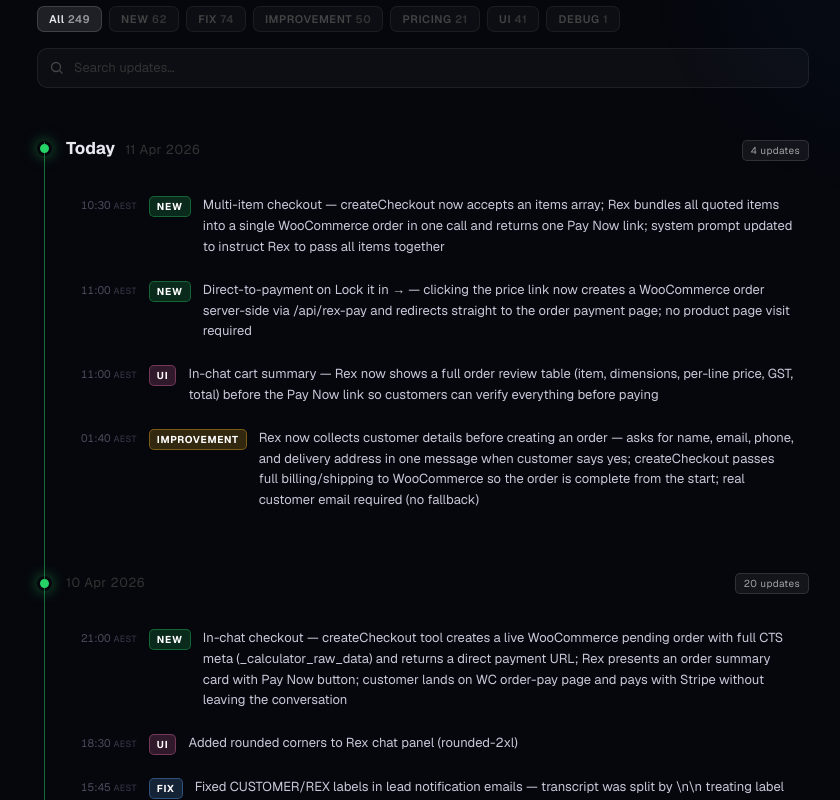
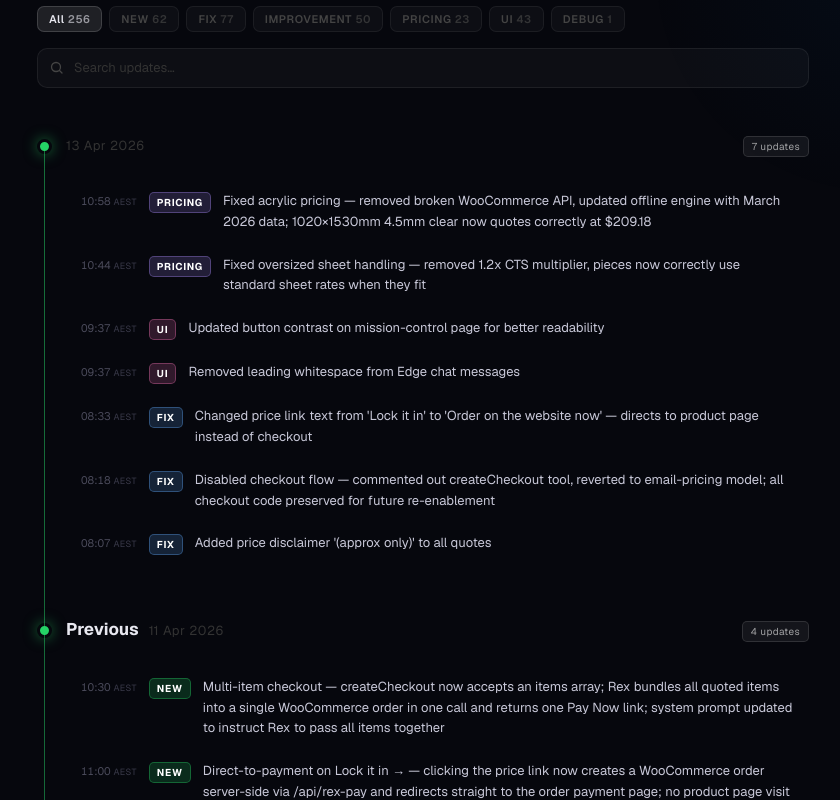
Before and after one commit to sg-satoshi/saabai-site, a Next.js app: page /rex-changelog in a window 1280 px wide. Shown: the part 540-1340 px from the top of the page, without its empty margins (217-1057 px from the left). Built offline with nearby package versions, Linux system fonts and the light colour scheme.

Commit message:
Update changelog with today's fixes (Apr 13)

```diff
--- a/app/rex-changelog/ChangelogClient.tsx
+++ b/app/rex-changelog/ChangelogClient.tsx
@@ -29,8 +29,20 @@ const TAG_STYLES: Record<Tag, { bg: string; text: string; border: string }> = {
 
 const CHANGELOG: Day[] = [
   {
+    date: "13 Apr 2026",
+    entries: [
+      { time: "10:58", tag: "PRICING", title: "Fixed acrylic pricing — removed broken WooCommerce API, updated offline engine with March 2026 data; 1020×1530mm 4.5mm clear now quotes correctly at $209.18" },
+      { time: "10:44", tag: "PRICING", title: "Fixed oversized sheet handling — removed 1.2x CTS multiplier, pieces now correctly use standard sheet rates when they fit" },
+      { time: "09:37", tag: "UI", title: "Updated button contrast on mission-control page for better readability" },
+      { time: "09:37", tag: "UI", title: "Removed leading whitespace from Edge chat messages" },
+      { time: "08:33", tag: "FIX", title: "Changed price link text from 'Lock it in' to 'Order on the website now' — directs to product page instead of checkout" },
+      { time: "08:18", tag: "FIX", title: "Disabled checkout flow — commented out createCheckout tool, reverted to email-pricing model; all checkout code preserved for future re-enablement" },
+      { time: "08:07", tag: "FIX", title: "Added price disclaimer '(approx only)' to all quotes" },
+    ],
+  },
+  {
     date: "11 Apr 2026",
-    label: "Today",
+    label: "Previous",
     entries: [
       { time: "10:30", tag: "NEW", title: "Multi-item checkout — createCheckout now accepts an items array; Rex bundles all quoted items into a single WooCommerce order in one call and returns one Pay Now link; system prompt updated to instruct Rex to pass all items together" },
       { time: "11:00", tag: "NEW", title: "Direct-to-payment on Lock it in → — clicking the price link now creates a WooCommerce order server-side via /api/rex-pay and redirects straight to the order payment page; no product page visit required" },
```
